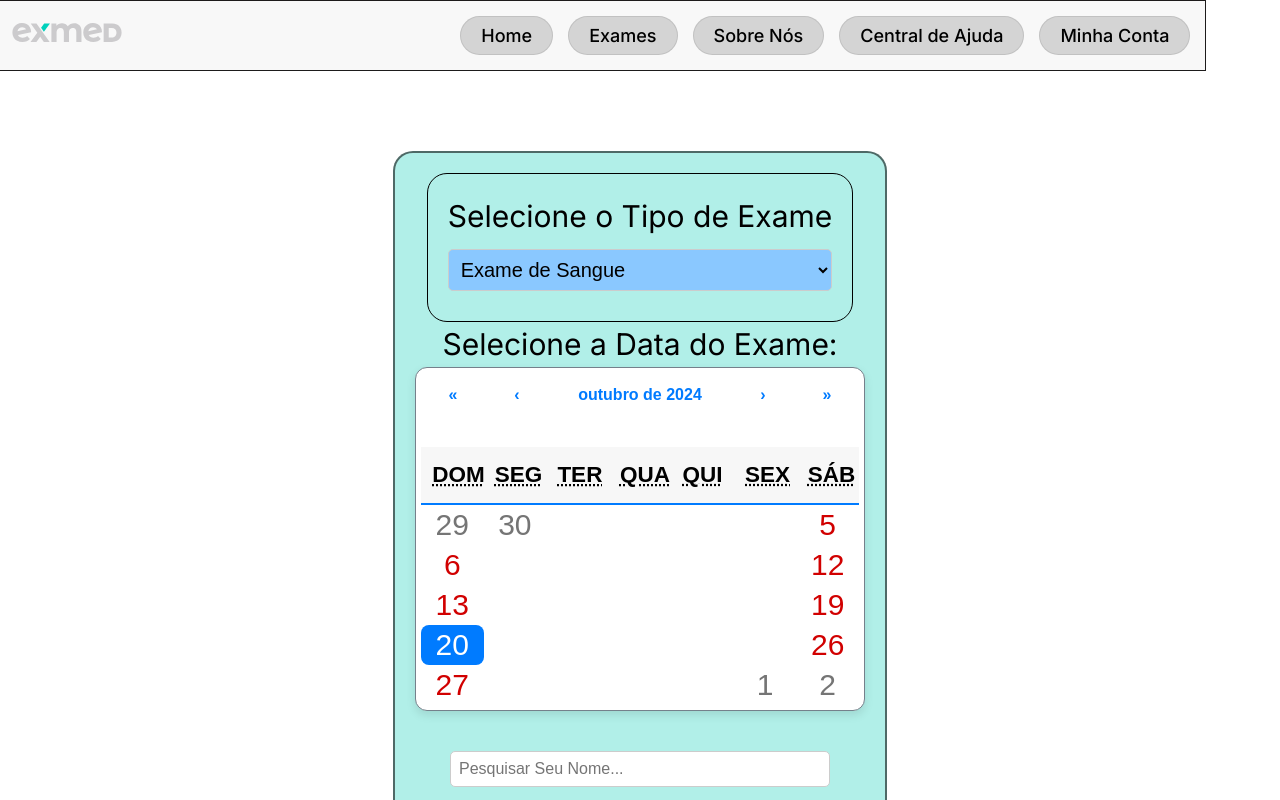
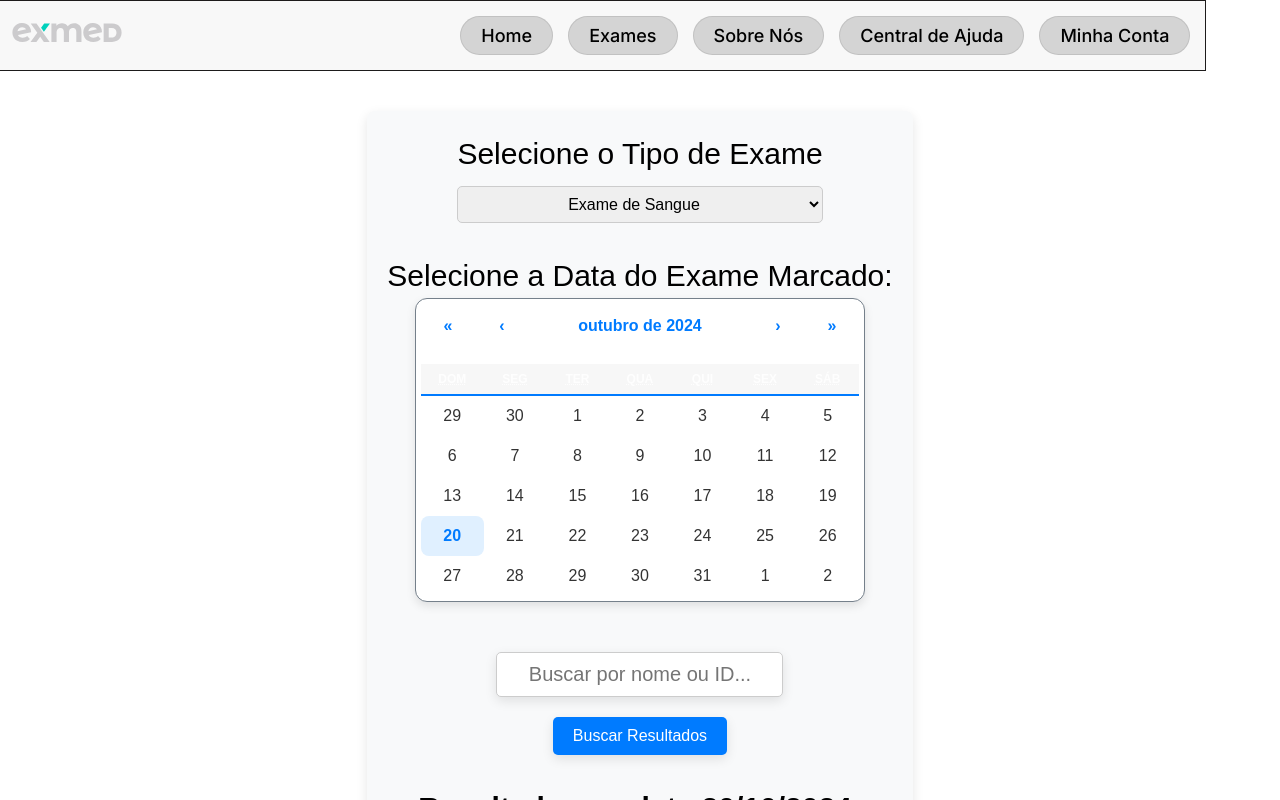
Before and after one commit to Shellbaka/projetoexmed, a React (Vite) app: page /resultado in a window 1280 px wide. Shown: the top 800 px of the page. Built offline with nearby package versions, Linux system fonts and the light colour scheme.

Commit message:
Modificações feitas para melhorar a aba de BUSCARRESULTADOS para ser algo mais como Meus exames, de poder ver se tá pronto, ver o andamento e etc... , também apaguei jsxs que não mais utilizava e modifiqueis uns designs.

```diff
--- a/src/App.jsx
+++ b/src/App.jsx
@@ -16,7 +16,8 @@ function App() {
   return (
 
 <Router>
-      <Header />
+
+<Header />
 
       <div className="main-content">
         <Routes>
@@ -33,6 +34,7 @@ function App() {
 
       </div>
       <Footer />
+
     </Router>
   )
 }
--- a/src/pages/Cadastro2/Cadastro2.css
+++ b/src/pages/Cadastro2/Cadastro2.css
@@ -65,6 +65,11 @@
     color: black;
   }
 
+  .name-group input::placeholder {
+    color: #606770;
+    font-size: 16px; /* Tamanho da fonte do placeholder reduzido */
+}
+
   /* Estilos para o grupo de input de data de nascimento */
   .input-group {
     margin-bottom: 15px; /* Espaçamento inferior */
@@ -73,7 +78,7 @@
 
   /* Estilos dos rótulos dentro do grupo de input */
   .input-group label {
-    font-size: 0.9em; /* Define o tamanho da fonte do rótulo */
+    font-size: 0.9m; /* Define o tamanho da fonte do rótulo */
     color: #606770; /* Define a cor do texto do rótulo */
     display: flex; /* Usa layout flexível */
     align-items: center; /* Alinha os itens verticalmente */
@@ -111,17 +116,23 @@
   /* Estilos para o grupo de botões de gênero */
   .radio-group {
     display: flex; /* Usa layout flexível */
-    justify-content: space-between; /* Distribui os itens com espaço entre eles */
+    justify-content: center; /* Distribui os itens com espaço entre eles */
+    gap: 50px; /* Espaço entre os itens */
+  }
+
+  .radio-group label {
+    display: flex; /* Usa layout flexível */
+    align-items: center; /* Alinha os itens verticalmente */
   }
 
   /* Estilos para os rótulos dentro do grupo de botões de gênero */
   .radio-group label {
     font-size: 0.9em; /* Define o tamanho da fonte do rótulo */
-    color: #606770; /* Define a cor do texto do rótulo */
+    color: black; /* Define a cor do texto do rótulo */
   }
 
   /* Estilos para inputs de email e senha */
-  input[type="email"], input[type="password"] {
+.input-email {
     width: 100%; /* Cada input ocupa 100% do espaço disponível */
     padding: 12px; /* Espaçamento interno */
     border: 1px solid #ccd0d5; /* Borda com cor cinza */
@@ -129,7 +140,36 @@
     margin-bottom: 10px; /* Espaçamento inferior */
     background-color: #fff;
     color: black;
-  }
+}
+
+.input-password {
+    width: 100%; /* Cada input ocupa 100% do espaço disponível */
+    padding: 12px; /* Espaçamento interno */
+    border: 1px solid #ccd0d5; /* Borda com cor cinza */
+    border-radius: 5px; /* Arredonda os cantos do input */
+    margin-bottom: 10px; /* Espaçamento inferior */
+    background-color: #fff;
+    color: black;
+}
+
+
+  /* ultima altercao, campo de emial e senha diviido */
+
+
+
+
+
+
+
+
+
+
+
+
+
+
+
+
   /* Estilos do botão de cadastro */
   .submit-btn {
     background-color: #99EAE1; /* Define a cor de fundo do botão */
--- a/src/pages/Cadastro2/Cadastro2.jsx
+++ b/src/pages/Cadastro2/Cadastro2.jsx
@@ -64,15 +64,12 @@ function Cadastro2() {
               <label>
                 <input type="radio" name="gender" value="Masculino" /> Masculino
               </label>
-              <label>
-                <input type="radio" name="gender" value="Personalizado" /> Personalizado
-              </label>
             </div>
           </div>
 
           {/* E-mail e Senha */}
-          <input type="email" placeholder="Celular ou email" required />
-          <input type="password" placeholder="Nova senha" required />
+          <input type="email" class="input-email" placeholder="Celular ou email" required />
+          <input type="password" class="input-password" placeholder="Nova senha" required />
 
           {/* Botão de Cadastro */}
           <button type="submit" className="submit-btn">Cadastre-se</button>
--- a/src/pages/Exames/AgendarExame.css
+++ /dev/null
@@ -1,84 +0,0 @@
-.Agendamento {
-    align-items: center;
-    text-align: center;
-    flex-direction: row;
-    display: flex;
-
-    color: black;
-    background-color: #ffffff;
-    padding: 5px 5px;
-    width: auto;
-    height: auto;
-    font-size: 30px;
-    position: fixed;
-    bottom: 43%;
-    left: 13.5%;
-    right: 5%;
-    z-index: 1;
-    /* Mantém a estrutura do conteúdo */
-}
-
-.Agendamento img {
-    width: 400px;
-    height: 250px;
-    margin-left: 40px;
-    border-radius: 30px;
-    border: 4px solid rgba(8, 115, 255, 0.411);
-    z-index: 1;
-
-}
-
-.ExameSangues button,
-.Vacinacao button,
-.UrinaFezes button {
-    font-size: 35px;
-    background-color: #d4d4d4;
-    border-radius: 40px;
-    font-size: 30px;
-    border: 2px solid rgba(8, 115, 255, 0.397);
-}
-
-.ExameSangues button {
-
-    position: absolute;
-    left: 5.9%;
-    bottom: 73%;
-    width: auto;
-    z-index: 100;
-    /* Garante que o botão fique na frente */
-
-}
-
-.Vacinacao button {
-
-    position: absolute;
-    left: 66.8%;
-    bottom: 73%;
-    width: auto;
-    z-index: 100;
-    /* Garante que o botão fique na frente */
-}
-
-.UrinaFezes button {
-
-    position: absolute;
-    left: 36.6%;
-    bottom: 76%;
-    width: auto;
-    z-index: 100;
-    /* Garante que o botão fique na frente */
-}
-
-.Agendamento img:hover {
-    opacity: calc(0.7 * 1);
-    border: 4px solid #B1EFE8;
-    transition: all 0.3s ease;
-    cursor: pointer;
-
-}
-
-.ExameSangues button:hover,
-.Vacinacao button:hover,
-.UrinaFezes button:hover {
-    background-color: #B1EFE8;
-}
--- a/src/pages/Exames/AgendarExame.jsx
+++ /dev/null
@@ -1,31 +0,0 @@
-import './AgendarExame.css';
-
-export default function AgendarExame() {
-    return (
-
-        <div className='Agendamento'>
-            <div className='ExameSangues'>
-                <button className='ExameSangue'>Exame de Sangue</button>
-
-                <a href='#ExamedeSangue'>
-                    <img src='https://www.valordeplanosdesaude.com.br/wp-content/uploads/2018/10/exame-de-sangue-870x400.jpg' alt='Exame de Sangue'></img>
-                </a>
-
-            </div>
-            <div className='UrinaFezes'>
-                <button className='UrinaFezes1'>Urina e Fezes</button>
-
-                <a href='#UrinaeFezes'>
-                    <img src='https://beepsaude.com.br/wp-content/uploads/2021/07/Como-fazer-exame-de-urina-beep-saude.png' alt='Fezes e Urina'></img>
-                </a>
-            </div>
-            <div className='Vacinacao'>
-                <button className='Vacinacao1'>Vacinação</button>
-
-                <a href='#Vacinacao'>
-                    <img src='https://www.lucasdorioverde.mt.gov.br/arquivos/noticias/11894/p/pref_lrv.jpg' alt='Vacinação'></img>
-                </a>
-            </div>
-        </div>
-    );
-};
--- a/src/pages/Exames/BuscarResultado.css
+++ b/src/pages/Exames/BuscarResultado.css
@@ -1,5 +1,20 @@
-/* Pra me lembrar que este é como se fosse a div do Calendar */
-.react-calendar {
+/* Centralização e estilo geral */
+.BuscarResultado {
+    display: flex;
+    flex-direction: column;
+    align-items: center;
+    text-align: center;
+    background-color: #f8f9fa;
+    border-radius: 8px;
+    padding: 20px;
+    max-width: 600px;
+    margin: auto;
+    box-shadow: 0px 4px 12px rgba(0, 0, 0, 0.1);
+    font-family: Arial, sans-serif;
+}
+
+/* Estilo base para o calendário */
+.BuscarResultado .react-calendar {
     width: 100%;
     max-width: 450px;
     border: 1px solid #75808b;
@@ -10,127 +25,125 @@
     padding: 5px;
 }
 
-
-.react-calendar__navigation button {
+/* Navegação do calendário */
+.BuscarResultado .react-calendar__navigation button {
     background: none;
     color: #007bff;
     font-weight: bold;
-    /* Texto em negrito */
     font-size: 16px;
     padding: 10px;
+    margin: 0 5px;
+    border: none;
+    cursor: pointer;
+    transition: color 0.2s ease;
 }
 
+.BuscarResultado .react-calendar__navigation button:disabled {
+    color: #b0b0b0;
+}
 
-.react-calendar__tile {
+/* Estilos para os dias do calendário */
+.BuscarResultado .react-calendar__tile {
     padding: 12px;
     text-align: center;
     cursor: pointer;
     border-radius: 8px;
+    color: #333;
+    /* Garantir que todos os dias tenham cor de texto escura */
     transition: background-color 0.2s;
 }
 
-
-.react-calendar__tile--active {
+.BuscarResultado .react-calendar__tile--active {
     background-color: #007bff;
     color: white;
 }
 
+.BuscarResultado .react-calendar__tile--now {
+    background-color: #e0f0ff;
+    color: #007bff;
+    font-weight: bold;
+}
 
-.react-calendar__tile:hover {
+.BuscarResultado .react-calendar__tile:hover {
     background-color: rgba(0, 123, 255, 0.2);
 }
 
-
-.react-calendar__month-view__weekdays {
+/* Dias da semana no calendário */
+.BuscarResultado .react-calendar__month-view__weekdays {
     background-color: #f7f7f7;
     font-weight: bold;
     border-bottom: 2px solid #007bff;
 }
 
 
-.react-calendar__navigation button {
-    margin: 0 10px;
+.BuscarResultado .CaixaSelecaoExame {
+    margin-bottom: 20px;
+
 }
 
 
-.data-atual {
+.BuscarResultado .CaixaDeBusca {
+    display: flex;
+    flex-direction: column;
+    align-items: center;
+    margin-top: 20px;
+
+}
+
+.BuscarResultado .CaixaDeBusca input {
     font-size: 20px;
-    color: #333;
-    margin-bottom: 10px;
-    font-weight: 600;
     text-align: center;
+    box-shadow: 0px 4px 12px rgba(0, 0, 0, 0.1);
+
 }
 
 
-.BuscarResultado {
-    margin-top: 40px;
-    margin-bottom: 40px;
-    padding: 20px;
-    font-size: 30px;
-    align-items: center;
-    justify-content: center;
-    text-align: center;
-    display: flex;
-    flex-direction: column;
-    color: black;
-    background-color: #B1EFE8;
-    border-radius: 20px;
-    border: 2px solid rgba(0, 0, 0, 0.555);
-    z-index: 1;
-}
-
-.CaixaDeBusca {
-    justify-content: center;
-    align-items: center;
+.BuscarResultado .Procurar {
     padding: 10px;
-    width: 400px;
-    font-size: 30px;
-}
-
-.Procurar {
-    align-items: center;
-    justify-content: center;
-    border: none;
-    padding: 10px;
-    border: 2px solid rgba(0, 0, 0, 0.555);
-    border-radius: 20px 20px;
-    width: 400px;
-    outline: none;
-    font-size: 20px;
-    background-color: #ffffff;
-}
-
-.BotaoProcura {
-    border: none;
-    background-color: #007bff;
-    color: white;
-    padding: 7px 13px;
-    border-radius: 20px;
-    cursor: pointer;
-    margin: 10px;
-    transition: background-color 0.2s;
+    border: 1px solid #ccc;
+    border-radius: 5px;
+    margin-bottom: 10px;
+    width: 100%;
+    max-width: 300px;
 
 }
 
-.BotaoProcura:hover {
+.BuscarResultado .BotaoProcura {
+    padding: 10px 20px;
+    border: none;
+    border-radius: 5px;
+    background-color: #007bff;
+    color: white;
+    cursor: pointer;
+    transition: background-color 0.2s ease;
+    box-shadow: 0px 4px 12px rgba(0, 0, 0, 0.1);
+}
+
+.BuscarResultado .BotaoProcura:hover {
     background-color: #0056b3;
+}
+
+
+.BuscarResultado .Resultados {
+    margin-top: 20px;
+    font-weight: bold;
+}
+
+.CaixaSelecaoExame p {
+
+    font-size: 40px;
+    color: black;
 
 }
 
-.CaixaSelecaoExame {
-    border: 1px solid black;
-    border-radius: 20px;
-    padding: 20px;
-    align-items: center;
-    justify-content: center;
+.CaixaSelecaoExame option {
+    text-align: center;
+    padding: 0px;
+    margin: 0px;
+
 }
 
-.ExameTipo {
-    color: rgb(0, 0, 0);
-    font-size: 20px;
-    background-color: rgb(138, 200, 255);
+.BuscarResultado p {
+    font-size: 30px;
+    color: black;
 }
-
-.Resultados {
-    margin-top: 10px;
-}
--- a/src/pages/Exames/BuscarResultado.jsx
+++ b/src/pages/Exames/BuscarResultado.jsx
@@ -17,8 +17,8 @@ export default function BuscarResultado() {
                     <option>Vacinação</option>
                 </select>
             </div>
+                <p>Selecione a Data do Exame Marcado:</p>
             <div className='calendario-container'>
-                <p>Selecione a Data do Exame:</p>
                 <Calendar
                     onChange={setSelectedDate}
                     value={selectedDate}
@@ -31,13 +31,13 @@ export default function BuscarResultado() {
                 <input
                     type="text"
                     className="Procurar"
-                    placeholder="Pesquisar Seu Nome..."
+                    placeholder="Buscar por nome ou ID..."
                 />
-                <button type="submit" className="BotaoProcura">Buscar Nome</button>
+                <button type="submit" className="BotaoProcura">Buscar Resultados</button>
             </form>
 
             <div className='Resultados'>
-                <p>Resultados para {selectedDate.toLocaleDateString('pt-BR')}:</p>
+                <p>Resultados na data {selectedDate.toLocaleDateString('pt-BR')}:</p>
             </div>
         </div>
     );
--- a/src/pages/Exames/TextNav.jsx
+++ b/src/pages/Exames/TextNav.jsx
@@ -28,8 +28,9 @@ export default function AgendarExame() {
                     <h2>Selecione o serviço desejado</h2>
                     <button onClick={() => { setExame('Agendar'); avancarEtapa(); }}>Agendar Exame</button>
                     <Link to="/resultado">
-                        <button>Buscar Resultado</button>
+                        <button>Meus Exames</button>
                     </Link>
+
                 </div>
             )}
 
```
Also changed, not shown: src/pages/Exames/ConfirmaAgenda.jsx (deleted, +0 -16 lines), src/pages/Exames/ConfirmaAgenda.css (deleted).
